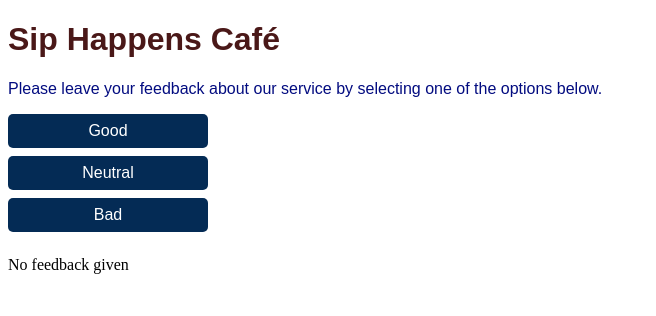
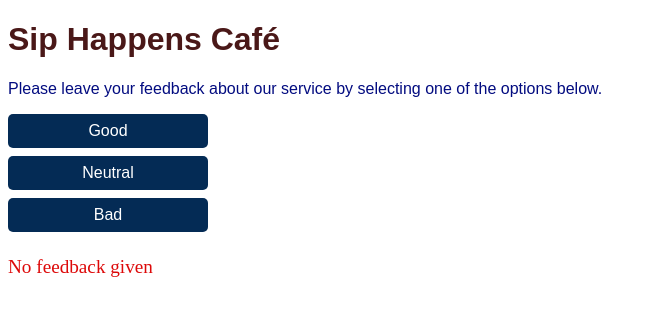
Before and after one commit to AndriyV2504/goit-react-hw-02, a React (Vite) app: page / in a window 1280 px wide. Shown: the top 316 px of the page, without its empty margins (0-656 px from the left). Built offline with nearby package versions, Linux system fonts and the light colour scheme.

Commit message:
add_notification_styles

```diff
--- a/src/components/Notification/Notification.jsx
+++ b/src/components/Notification/Notification.jsx
@@ -1,5 +1,7 @@
+import styles from "../Notification/Notification.module.css";
+
 const Notification = ({ message }) => {
-  return <p>{message}</p>;
+  return <p className={styles.notification}>{message}</p>;
 };
 
 export default Notification;
--- /dev/null
+++ b/src/components/Notification/Notification.module.css
@@ -0,0 +1,5 @@
+.notification {
+    color: #dd0909;
+    font-size: 1.2rem;
+    margin-top: 1.5rem;
+}
```
